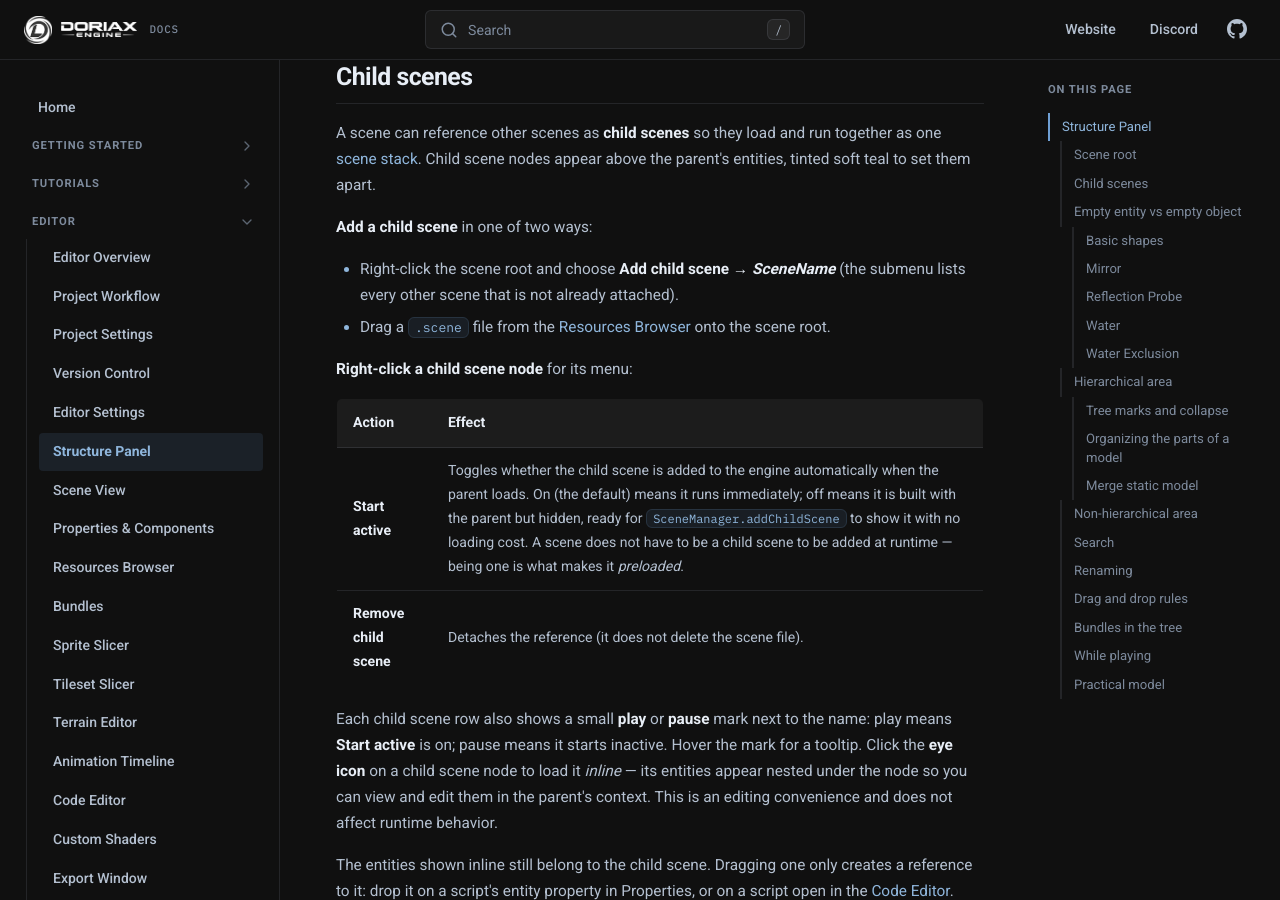
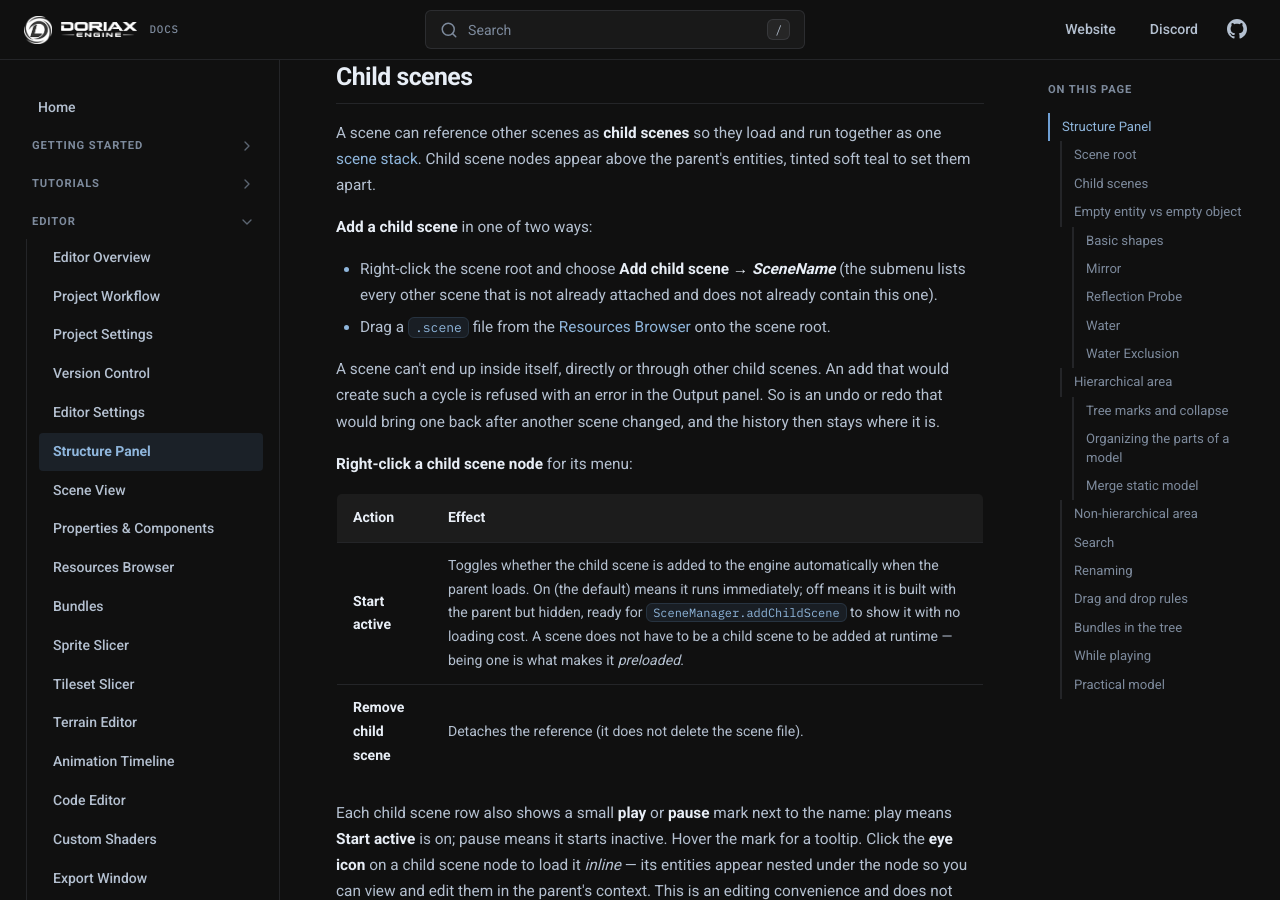
Before and after one commit to doriaxengine/doriax-docs, an MkDocs documentation site: the page built from docs/editor/structure.md, in a window 1280 px wide and 900 px high, scrolled down 977 px. Built offline with MkDocs 1.6.1, drawn with Linux system fonts in a browser that asks for light colours; comment, search, counter and statistics services are not loaded.

Commit message:
Doc child scene cycles being refused

```diff
--- a/docs/editor/structure.md
+++ b/docs/editor/structure.md
@@ -24,8 +24,14 @@ above the parent's entities, tinted soft teal to set them apart.
 **Add a child scene** in one of two ways:
 
 - Right-click the scene root and choose **Add child scene → _SceneName_** (the submenu
-  lists every other scene that is not already attached).
+  lists every other scene that is not already attached and does not already contain
+  this one).
 - Drag a `.scene` file from the [Resources Browser](resources.md) onto the scene root.
+
+A scene can't end up inside itself, directly or through other child scenes. An add that
+would create such a cycle is refused with an error in the Output panel. So is an undo or
+redo that would bring one back after another scene changed, and the history then stays
+where it is.
 
 **Right-click a child scene node** for its menu:
 
```
Also changed, not shown: docs/manual/scenes-and-entities.md (+3 -0 lines).
